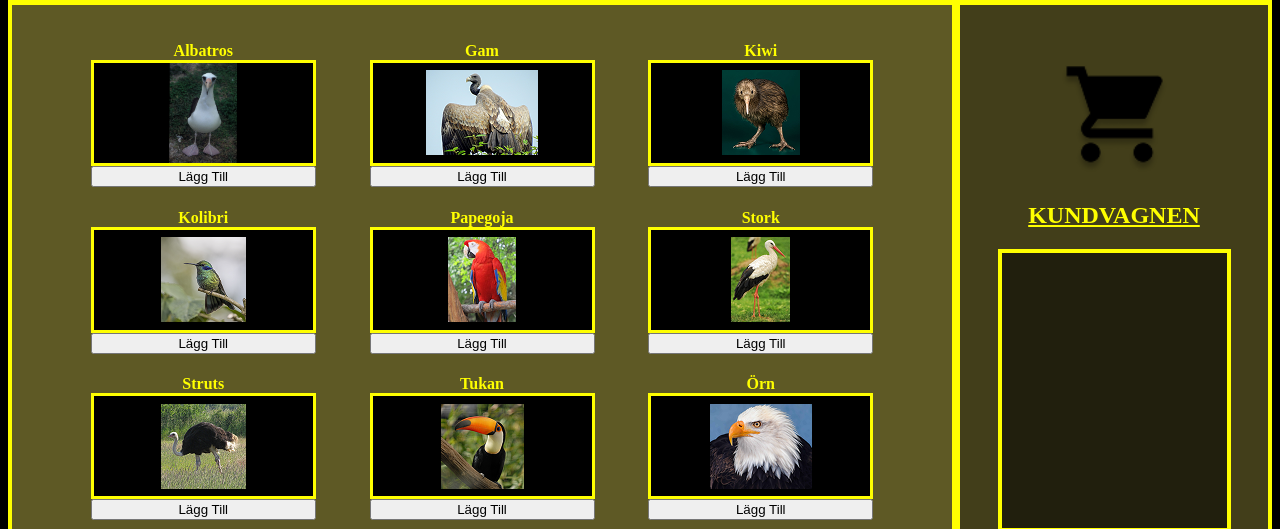
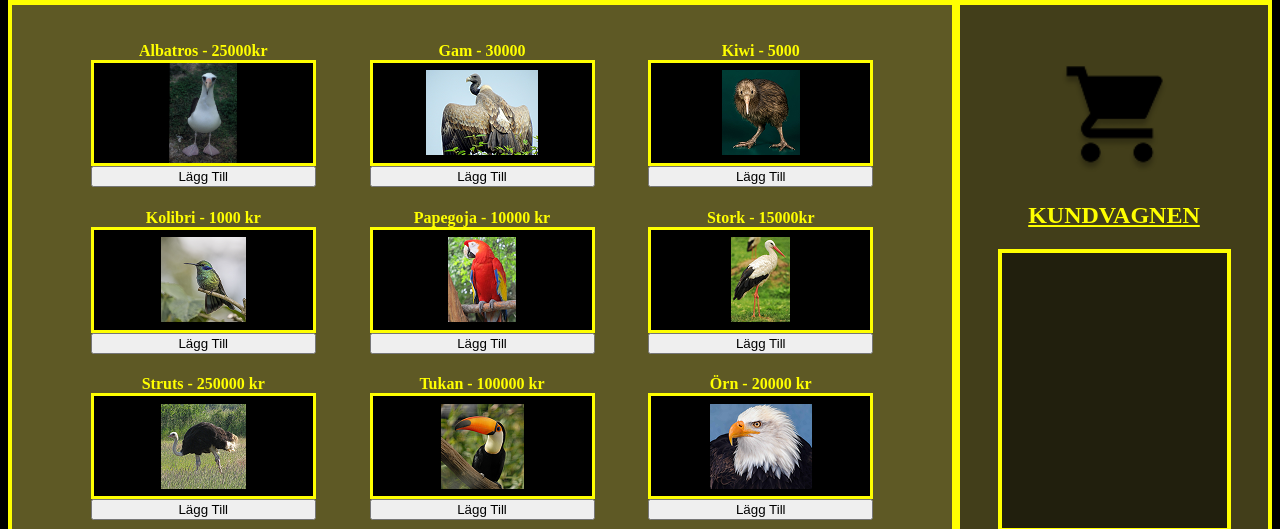
Before and after one commit to CJtheDJ13/F-gelShoppen, a plain HTML site: page index.html in a window 1280 px wide. Shown: the part 103-632 px from the top of the page. Drawn offline with Linux system fonts and the light colour scheme.

Commit message:
fixat priser

```diff
--- a/index.html
+++ b/index.html
@@ -27,51 +27,51 @@
     <main>
         <div class="DIV1">
             <div class="albatros">
-                <b>Albatros</b>
+                <b>Albatros - 25000kr</b>
                 <img src="./img/image 2.jpg" alt="">
                 <button>Lägg Till</button>
             </div>
             <div class="gam">
-                <b>Gam</b>
+                <b>Gam - 30000</b>
                 <img src="./img/image 3.png" alt="">
                 <button>Lägg Till</button>
             </div>
             <div class="kiwi">
-                <b>Kiwi</b>
+                <b>Kiwi - 5000</b>
                 <img src="./img/image 4.png" alt="">
                 <button>Lägg Till</button>
             </div>
         </div>
         <div class="DIV2">
             <div class="kolibri">
-                <b>Kolibri</b>
+                <b>Kolibri - 1000 kr</b>
                 <img src="./img/image 5.png" alt="">
                 <button>Lägg Till</button>
             </div>
             <div class="papegoja">
-                <b>Papegoja</b>
+                <b>Papegoja - 10000 kr</b>
                 <img src="./img/image 6.png" alt="">
                 <button>Lägg Till</button>
             </div>
             <div class="stork">
-                <b>Stork</b>
+                <b>Stork - 15000kr</b>
                 <img src="./img/image 7.png" alt="">
                 <button>Lägg Till</button>
             </div>
         </div>
         <div class="DIV3">
             <div class="struts">
-                <b>Struts</b>
+                <b>Struts - 250000 kr</b>
                 <img src="./img/image 8.png" alt="">
                 <button>Lägg Till</button>
             </div>
             <div class="tukan">
-                <b>Tukan</b>
+                <b>Tukan - 100000 kr</b>
                 <img src="./img/image 9.png" alt="">
                 <button>Lägg Till</button>
             </div>
             <div class="örn">
-                <b>Örn</b>
+                <b>Örn - 20000 kr</b>
                 <img src="./img/image 10.png" alt="">
                 <button>Lägg Till</button>
             </div>
```
